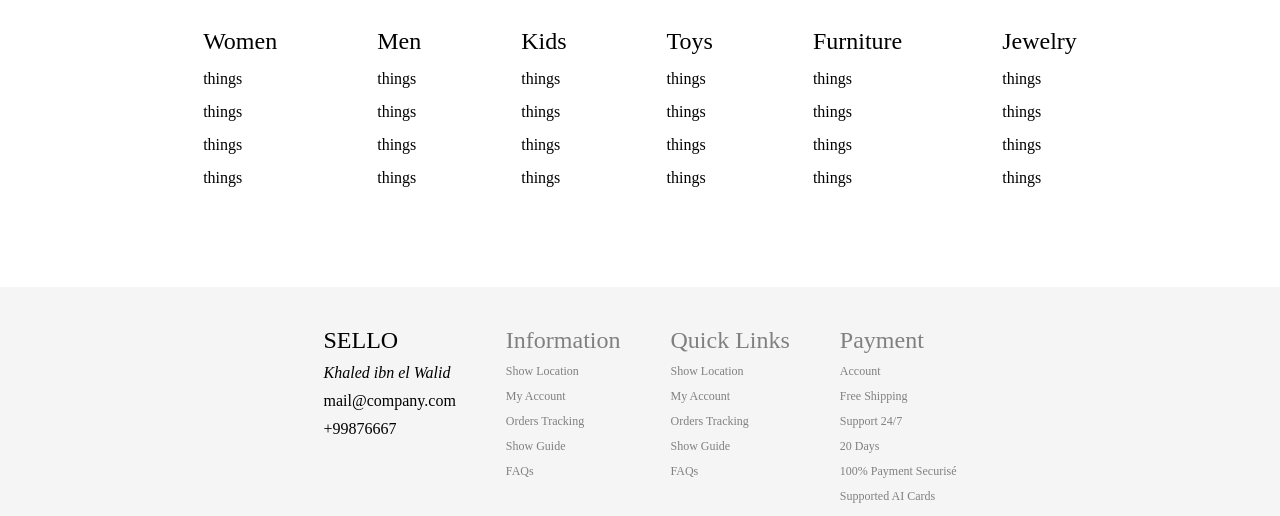
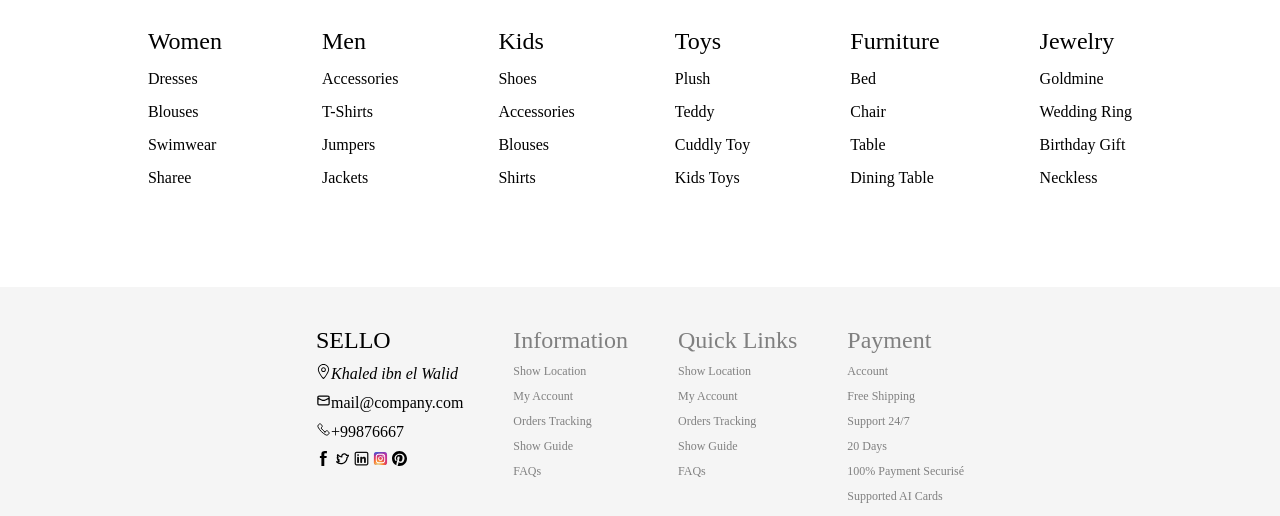
Before and after one commit to TacoWithaTwist/web-challenge-j2i, a plain HTML site: page index.html in a window 1280 px wide. Shown: the part 3627-4143 px from the top of the page. Drawn offline with Linux system fonts and the light colour scheme.

Commit message:
added things

```diff
--- a/index.html
+++ b/index.html
@@ -385,61 +385,61 @@
         <div class="category">
             <div class="things-container">
                 <span class="category-title">Women</span>
-                <span>things</span>
-                <span>things</span>
-                <span>things</span>
-                <span>things</span>
+                <span>Dresses</span>
+                <span>Blouses</span>
+                <span>Swimwear</span>
+                <span>Sharee</span>
             </div>
             <div class="things-container">
                 <span class="category-title">Men</span>
-                <span>things</span>
-                <span>things</span>
-                <span>things</span>
-                <span>things</span>
+                <span>Accessories</span>
+                <span>T-Shirts</span>
+                <span>Jumpers</span>
+                <span>Jackets</span>
             </div>
             <div class="things-container">
                 <span class="category-title">Kids</span>
-                <span>things</span>
-                <span>things</span>
-                <span>things</span>
-                <span>things</span>
+                <span>Shoes</span>
+                <span>Accessories</span>
+                <span>Blouses</span>
+                <span>Shirts</span>
             </div>
             <div class="things-container">
                 <span class="category-title">Toys</span>
-                <span>things</span>
-                <span>things</span>
-                <span>things</span>
-                <span>things</span>
+                <span>Plush</span>
+                <span>Teddy</span>
+                <span>Cuddly Toy</span>
+                <span>Kids Toys</span>
             </div>
             <div class="things-container">
                 <span class="category-title">Furniture</span>
-                <span>things</span>
-                <span>things</span>
-                <span>things</span>
-                <span>things</span>
+                <span>Bed</span>
+                <span>Chair</span>
+                <span>Table</span>
+                <span>Dining Table</span>
             </div>
             <div class="things-container">
                 <span class="category-title">Jewelry</span>
-                <span>things</span>
-                <span>things</span>
-                <span>things</span>
-                <span>things</span>
+                <span>Goldmine</span>
+                <span>Wedding Ring</span>
+                <span>Birthday Gift</span>
+                <span>Neckless</span>
             </div>
         </div>
         <div class="information">
             <div>
                 <span class="information-title">SELLO</span>
                 <address>
-                    <img src="" alt="">Khaled ibn el Walid
+                    <img src="./resources/address.svg" class="information-svg" alt="">Khaled ibn el Walid
                 </address>
-                <span><img src="" alt="">mail@company.com</span>
-                <span><img src="" alt="">+99876667</span>
+                <span><img src="./resources/mail.svg" class="information-svg" alt="">mail@company.com</span>
+                <span><img src="./resources/telephone.svg" class="information-svg" alt="">+99876667</span>
                 <span>
-                    <img src="" alt="">
-                    <img src="" alt="">
-                    <img src="" alt="">
-                    <img src="" alt="">
-                    <img src="" alt="">
+                    <img src="./resources/facebook.svg" class="information-svg" alt="">
+                    <img src="./resources/twitter.svg" class="information-svg" alt="">
+                    <img src="./resources/linkedin.svg" class="information-svg" alt="">
+                    <img src="./resources/instagram.svg" class="information-svg" alt="">
+                    <img src="./resources/pinterest.svg" class="information-svg" alt="">
                 </span>
             </div>
             <div>
--- a/style.css
+++ b/style.css
@@ -433,6 +433,10 @@ a:hover{
     font-size: 24px;
     font-weight: 400;
 }
+.information-svg{
+    width: 15px;
+    height: auto;
+}
 .information-link{
 
 }
```
Also changed, not shown: resources/address.svg (added), resources/facebook.svg (added), resources/instagram2.svg (added), resources/linkedin.svg (added), resources/mail.svg (added), resources/pinterest.svg (added), resources/telephone.svg (added), resources/twitter.svg (added).
